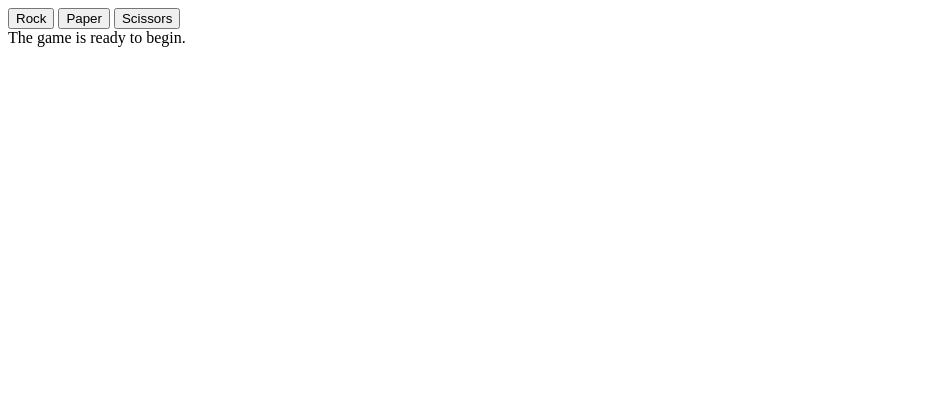
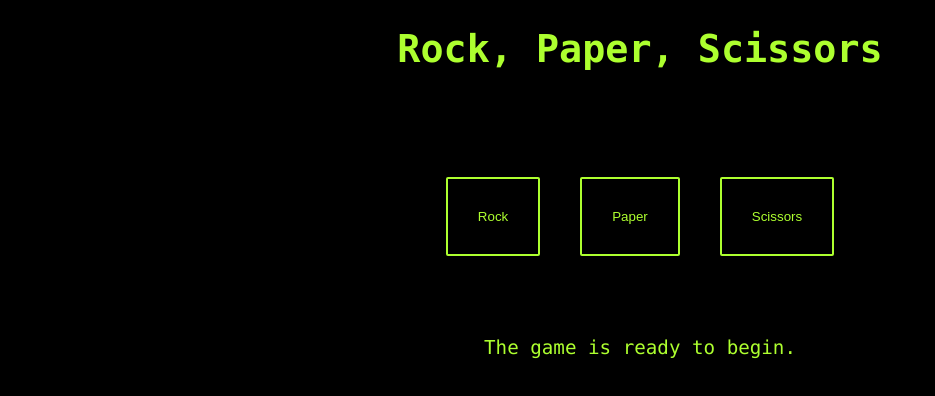
Before and after one commit to stochasticats/rock-paper-scissors, a plain HTML site: page index.html in a window 1280 px wide. Shown: the whole page, without its empty margins (0-935 px from the left). Drawn offline with Linux system fonts and the light colour scheme.

Commit message:
add title and styling, fix some js code

```diff
--- a/index.html
+++ b/index.html
@@ -5,11 +5,16 @@
     <meta http-equiv="X-UA-Compatible" content="IE=edge">
     <meta name="viewport" content="width=device-width, initial-scale=1.0">
     <title>Rock, Paper, Scissors</title>
+    <link rel="stylesheet" href="style.css">
 </head>
 <body>
+    <h1>Rock, Paper, Scissors</h1>
+
+    <div class="buttons">
     <button value="rock">Rock</button>
     <button value="paper">Paper</button>
     <button value="scissor">Scissors</button>
+    </div>
 
     <div class="results"></div>
 
--- a/rock-paper-scissors.js
+++ b/rock-paper-scissors.js
@@ -41,25 +41,30 @@ function playRound(playerSelection, computerSelection) {
     }
 }
 
-// function to update player and computer scores
+// function to update player and computer scores and print round result
 function updateScore(winner) {
     if (winner[0] === "Draw") {
-        results.textContent = `The round is a draw. The score is Player ${playerScore} - ${computerScore} Computer.`;
+        results.textContent = `The round is a draw.\r\n
+        The score is Player ${playerScore} - ${computerScore} Computer.`;
     } else if (winner[0] === 'Player') {
         playerScore++;
-        results.textContent = `${winner[0]} wins! ${winner[1]} triumphs over ${winner[2]}. The score is Player ${playerScore} - ${computerScore} Computer.`;
+        results.textContent = `${winner[0]} wins the round!\r\n
+        ${winner[1]} triumphs over ${winner[2]}.\r\n
+        The score is Player ${playerScore} - ${computerScore} Computer.`;
     } else {
         computerScore++;
-        results.textContent = `${winner[0]} wins! ${winner[1]} triumphs over ${winner[2]}. The score is Player ${playerScore} - ${computerScore} Computer.`;
+        results.textContent = `${winner[0]} wins the round!\r\n
+        ${winner[1]} triumphs over ${winner[2]}.\r\n
+        The score is Player ${playerScore} - ${computerScore} Computer.`;
     }
 }
 
 // function to check score between player and computer
 function checkScore() {
     if (playerScore >= 5) {
-        results.textContent = `Player has won the game with 5 wins!`;
+        results.textContent = `Player has won the game with 5 round wins!`;
     } else if (computerScore >= 5) {
-        results.textContent = `Computer has won the game with 5 wins!`;
+        results.textContent = `Computer has won the game with 5 round wins!`;
     }
 }
 
@@ -67,6 +72,7 @@ let computerScore = 0;
 let playerScore = 0;
 
 const results = document.querySelector(".results");
+results.setAttribute('style', 'white-space: pre-line;');
 results.textContent = "The game is ready to begin."
 
 const buttons = document.querySelectorAll('button');
--- /dev/null
+++ b/style.css
@@ -0,0 +1,42 @@
+html {
+    font-size: larger;
+    background-color: black;
+    color: greenyellow;
+}
+
+body, html {
+    margin: 0;
+    padding: 0;
+    font-family: "Lucida Console", Courier, monospace;;
+}
+
+h1 {
+    display: flex;
+    flex: 1;
+    align-items: center;
+    justify-content: center;
+}
+
+.buttons {
+    display: flex;
+    flex: 1;
+    min-height: 30vh;
+    align-items: center;
+    justify-content: center;
+}
+
+button {
+    background-color: black;
+    color: greenyellow;
+    border: 2px solid greenyellow;
+    border-radius: 2px;
+    margin: 20px;
+    padding: 30px;
+}
+
+.results {
+    display: flex;
+    flex: 1;
+    align-items: center;
+    justify-content: center;
+}
```
